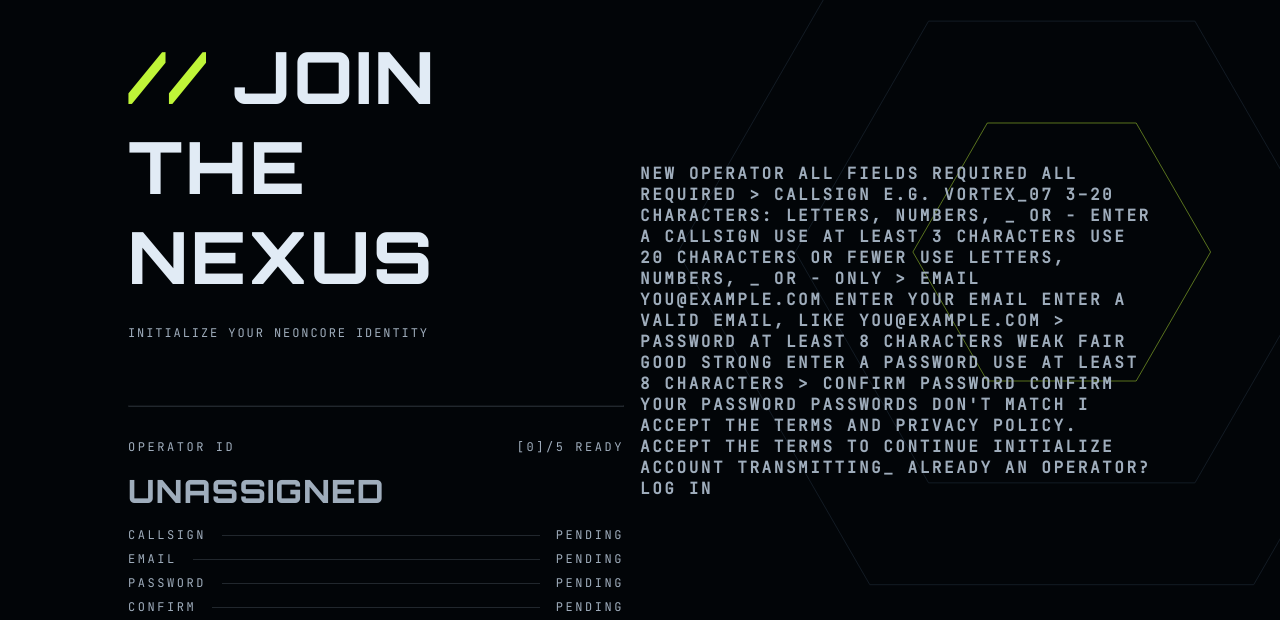
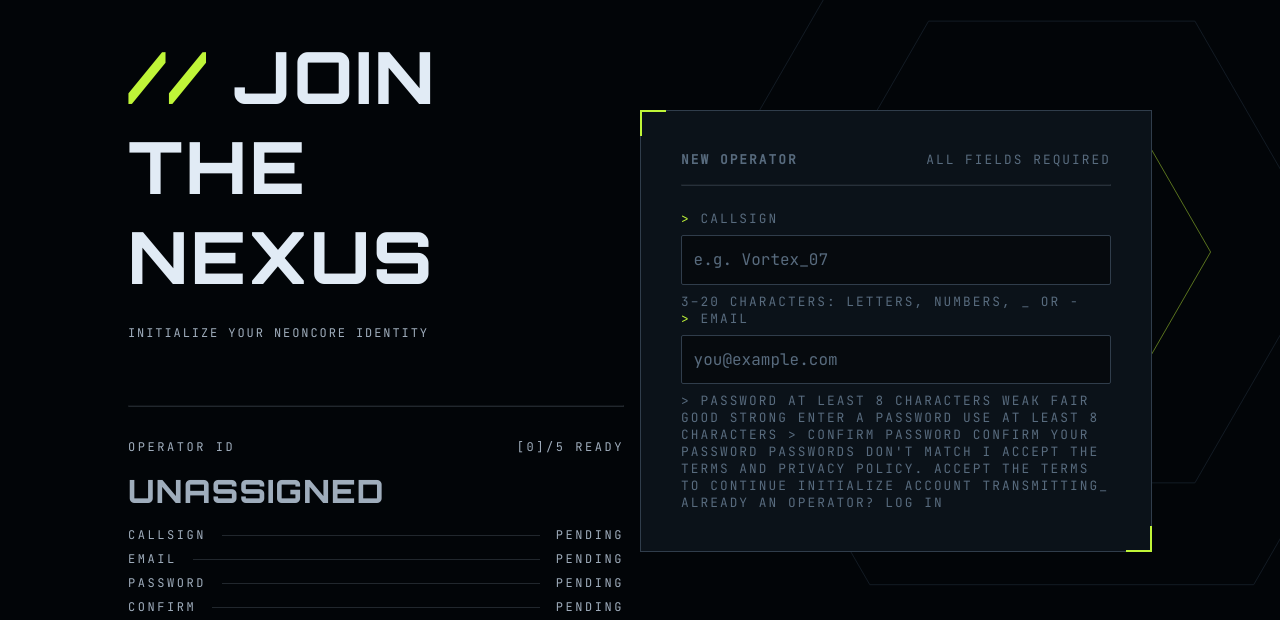
Before and after one commit to AAymoodu/gamer-sign-up-form-main-frontend-mentor, a plain HTML site: page index.html in a window 1280 px wide. Shown: the part 161-781 px from the top of the page. Drawn offline with Linux system fonts and the light colour scheme.

Commit message:
Add sign-up form structure and styles in index.html and style.css

```diff
--- a/index.html
+++ b/index.html
@@ -89,14 +89,65 @@
 
       <section id="Sign-up_form">
         <!-- Sign-up form starts -->
+        <div id="form_begin">
+          <p style="font-weight: 700">New operator</p>
+          <p>
+            <span class="for_Desktop">All fields required</span
+            ><span class="for_Mobile">All required</span>
+          </p>
+        </div>
 
-        New operator All fields required
+        <hr />
+
+        <form>
+          <div id="callsign_inputBox" class="inputBox">
+            <label for="callsign_input"><span>></span> Callsign</label>
+            <div class="input-wrapper">
+              <input
+                id="callsign_input"
+                type="text"
+                placeholder="e.g. Vortex_07"
+              />
+              <!-- <img class="uncheck" src="./assets/images/icon-tick-16.svg" alt=""> -->
+              <img
+                class="check"
+                src="./assets/images/icon-tick-20.svg"
+                alt=""
+              />
+            </div>
+            <p>3–20 characters: letters, numbers, _ or -</p>
+          </div>
+
+          <div id="email_inputBox" class="inputBox">
+            <label for="email_input"><span>></span> Email</label>
+            <div class="input-wrapper">
+              <input
+                id="email_input"
+                type="email"
+                placeholder="you@example.com"
+              />
+              <!-- <img class="uncheck" src="./assets/images/icon-tick-16.svg" alt=""> -->
+              <img
+                class="check"
+                src="./assets/images/icon-tick-20.svg"
+                alt=""
+              />
+            </div>
+            <p></p>
+          </div>
+        </form>
         <!-- Mobile -->
-        All required > Callsign e.g. Vortex_07 3–20 characters: letters,
-        numbers, _ or - Enter a callsign Use at least 3 characters Use 20
-        characters or fewer Use letters, numbers, _ or - only > Email
-        you@example.com Enter your email Enter a valid email, like
-        you@example.com > Password
+
+        <!-- For Callsign -->
+        <!-- Enter a callsign Use at least 3 characters Use 20 characters or fewer
+        Use letters, numbers, _ or - only -->
+
+        <!-- For Email -->
+        <!-- > Email  Enter your email
+          Enter a valid email, like you@example.com -->
+
+
+         > Password
         <!-- Show / hide password button -->
         At least 8 characters
         <!-- Dynamic: password strength -->
--- a/style.css
+++ b/style.css
@@ -29,8 +29,16 @@
   --Neutral-100: hsl(208 49% 92%);
   --Neutral-50: hsl(204 60% 97%);
 
+  /* Lime */
+
+  --Lime500: hsl(77 90% 59%);
+  --Lime700: hsl(77 67% 39%);
   /* Font Styles */
   --Orbitron: "Orbitron";
+  --JetBrains-Mono: "JetBrains Mono";
+}
+.for_Mobile {
+  display: none;
 }
 body {
   background-color: hsl(214 60% 2%);
@@ -62,11 +70,6 @@ section#Success_view {
   display: none;
 }
 
-section#Sign-up_form {
-  font-family: "JetBrains Mono";
-  font-weight: 700;
-}
-
 section#Brand_column h1 {
   font-family: "Orbitron";
   font-size: 4.5rem;
@@ -92,7 +95,7 @@ section#Brand_column div#brand_welcome p {
   font-size: 0.75rem;
   letter-spacing: 0.16em;
 }
-hr {
+section#Brand_column hr {
   border-color: var(--Neutral-400);
   opacity: 25%;
   margin-top: 2rem;
@@ -131,3 +134,110 @@ ul li div {
   background-color: var(--Neutral-400);
   opacity: 25%;
 }
+
+section#Sign-up_form {
+  font-family: "JetBrains Mono";
+  font-weight: 400;
+  font-size: 0.8rem;
+  letter-spacing: 0.16em;
+  padding: 2.5rem;
+  background-color: var(--Neutral-900);
+  position: relative;
+  border: 1px solid var(--Neutral-700);
+  color: var(--Neutral-600);
+}
+
+section#Sign-up_form::before,
+section#Sign-up_form::after {
+  content: "";
+  position: absolute;
+  width: 1.5rem;
+  height: 1.5rem;
+  /* border: 1px solid var(--Lime500) ; */
+  border-color: var(--Lime500);
+  border-style: solid;
+  pointer-events: none;
+}
+section#Sign-up_form::before {
+  top: -1px; /* Overlaps the subtle dark border cleanly */
+  left: -1px;
+  border-width: 2px 0 0 2px; /* Top and left borders only */
+}
+section#Sign-up_form::after {
+  bottom: -1px;
+  right: -1px;
+  border-width: 0 2px 2px 0; /* Bottom and right borders only */
+}
+section#Sign-up_form div#form_begin {
+  display: flex;
+  justify-content: space-between;
+  /* gap: 0.5rem; */
+  margin-bottom: 1rem;
+}
+
+section#Sign-up_form hr {
+  border-color: var(--Neutral-400);
+  opacity: 25%;
+  margin-bottom: 1.5rem;
+}
+
+div.inputBox {
+  display: flex;
+  flex-direction: column;
+  gap: 0.5rem;
+}
+div.inputBox span {
+  color: var(--Lime500);
+}
+div.inputBox input {
+  text-transform: none;
+  padding: 0.7rem 0.6rem;
+  font-family: var(--JetBrains-Mono);
+  outline: none;
+  border: none;
+  font-size: 1rem;
+  margin: 2px;
+}
+
+div.input-wrapper {
+  display: flex;
+  align-items: center;
+  border: 1px solid var(--Neutral-700);
+  /* padding: 0.2rem 0.5rem; */
+  border-radius: 2px;
+  background-color: var(--Neutral-950);
+}
+div.input-wrapper input {
+  flex: 1;
+  background-color: inherit;
+  color: var(--Neutral-300);
+}
+div.input-wrapper input::placeholder {
+  color: var(--Neutral-600);
+  font-family: var(--JetBrains-Mono);
+  font-weight: 400;
+  font-size: 1rem;
+}
+div.input-wrapper img {
+  padding: 0.2rem 0.5rem;
+}
+.check {
+  display: none;
+}
+
+div.input-wrapper.checked {
+  img.uncheck {
+    display: none;
+  }
+  img.check {
+    display: block;
+  }
+}
+div.input-wrapper:focus-within {
+  border-color: var(--Lime500);
+  input{
+    outline-width: 1px;
+    outline-style: solid;
+    outline-color: var(--Lime500);
+  }
+}
```
